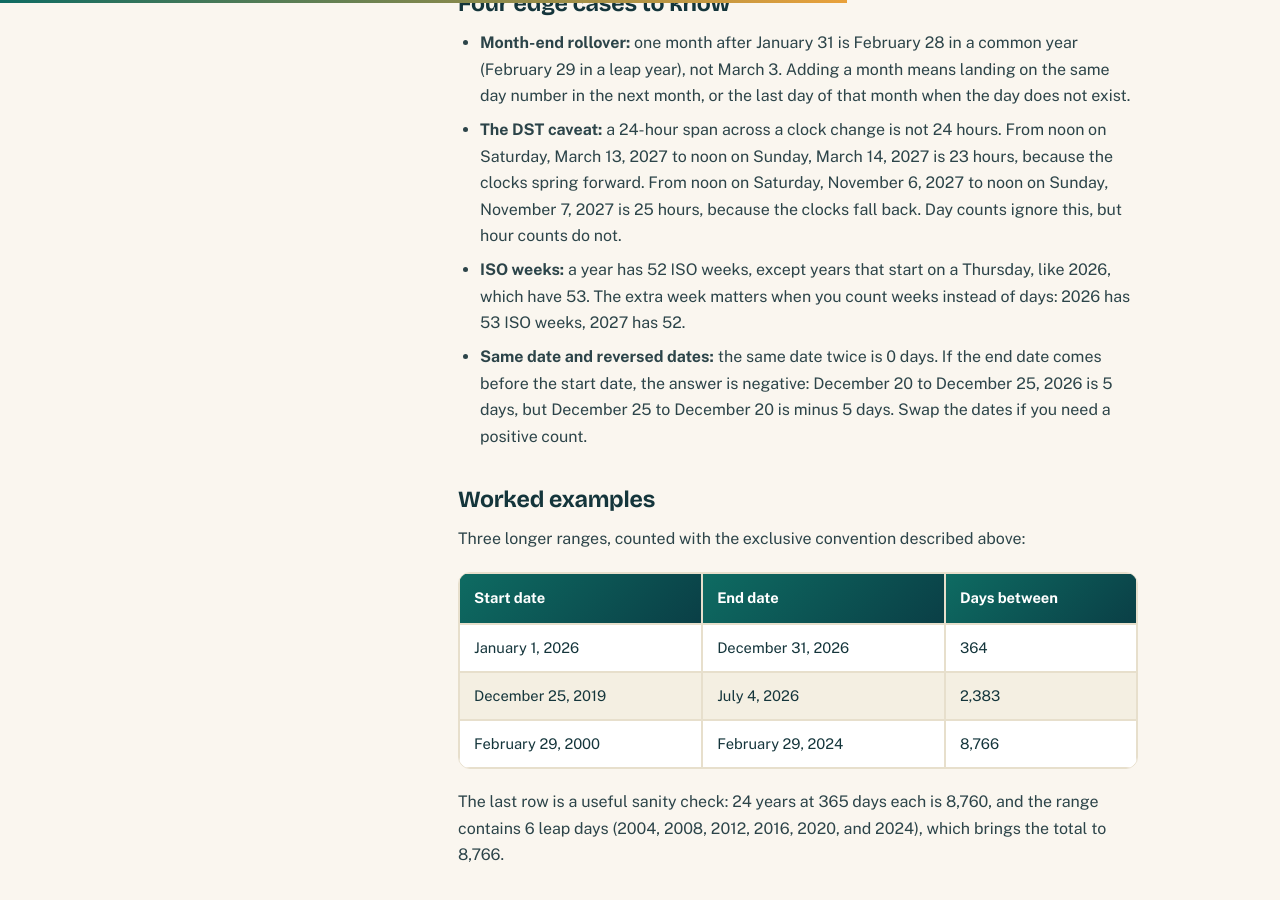
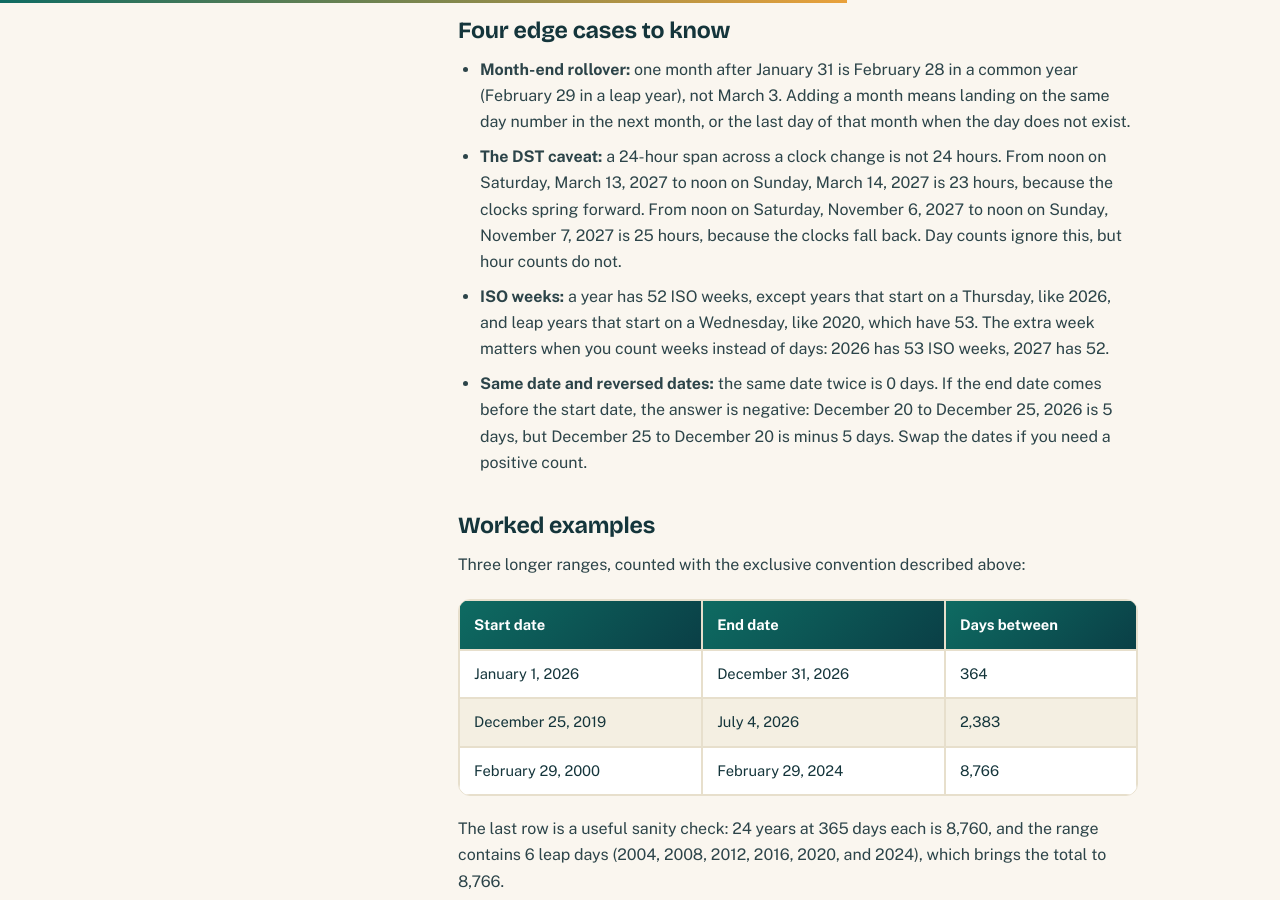
Before and after one commit to zaidmeo09-dhangal/agedatecalc, a Jekyll site: the page built from _posts/2026-10-23-how-to-count-days-between-dates.md, in a window 1280 px wide and 900 px high, scrolled down 4203 px. Built offline with Jekyll 4.4.1, drawn with Linux system fonts in a browser that asks for light colours; some of the changed text lies outside the part shown.

Commit message:
SEO audit fixes: broken links, titles, DST 2027, schema, og:image

```diff
--- a/_posts/2026-10-23-how-to-count-days-between-dates.md
+++ b/_posts/2026-10-23-how-to-count-days-between-dates.md
@@ -79,7 +79,7 @@
 
 - **Hotel nights:** checking in January 1 and checking out January 5 means 4 nights, not 5. Hotels count exclusive of the checkout day.
 - **Project billing:** a contractor billing "January 1 through January 5" might mean 5 billable days to the client. Agree on the convention in writing before the work starts.
-- **Free trials:** a "7-day trial" starting Monday usually ends Sunday at midnight, which is 7 exclusive days. Counting from the wrong endpoint is how trials "end a day early."
+- **Free trials:** a "7-day trial" starting Monday covers 7 full days only if it runs to midnight at the end of Sunday. If it ends Sunday at 00:00, that is 6 days, not 7. Counting from the wrong endpoint is how trials "end a day early."
 - **Countdowns:** "5 days until Friday" said on a Sunday is exclusive counting. Said on Monday morning, some people mean 4.
 
 When the count matters, state the convention out loud: "4 nights" or "5 days inclusive." It takes five seconds and prevents most disputes.
@@ -121,7 +121,7 @@
 
 - **Month-end rollover:** one month after January 31 is February 28 in a common year (February 29 in a leap year), not March 3. Adding a month means landing on the same day number in the next month, or the last day of that month when the day does not exist.
 - **The DST caveat:** a 24-hour span across a clock change is not 24 hours. From noon on Saturday, March 13, 2027 to noon on Sunday, March 14, 2027 is 23 hours, because the clocks spring forward. From noon on Saturday, November 6, 2027 to noon on Sunday, November 7, 2027 is 25 hours, because the clocks fall back. Day counts ignore this, but hour counts do not.
-- **ISO weeks:** a year has 52 ISO weeks, except years that start on a Thursday, like 2026, which have 53. The extra week matters when you count weeks instead of days: 2026 has 53 ISO weeks, 2027 has 52.
+- **ISO weeks:** a year has 52 ISO weeks, except years that start on a Thursday, like 2026, and leap years that start on a Wednesday, like 2020, which have 53. The extra week matters when you count weeks instead of days: 2026 has 53 ISO weeks, 2027 has 52.
 - **Same date and reversed dates:** the same date twice is 0 days. If the end date comes before the start date, the answer is negative: December 20 to December 25, 2026 is 5 days, but December 25 to December 20 is minus 5 days. Swap the dates if you need a positive count.
 
 ## Worked examples
```
